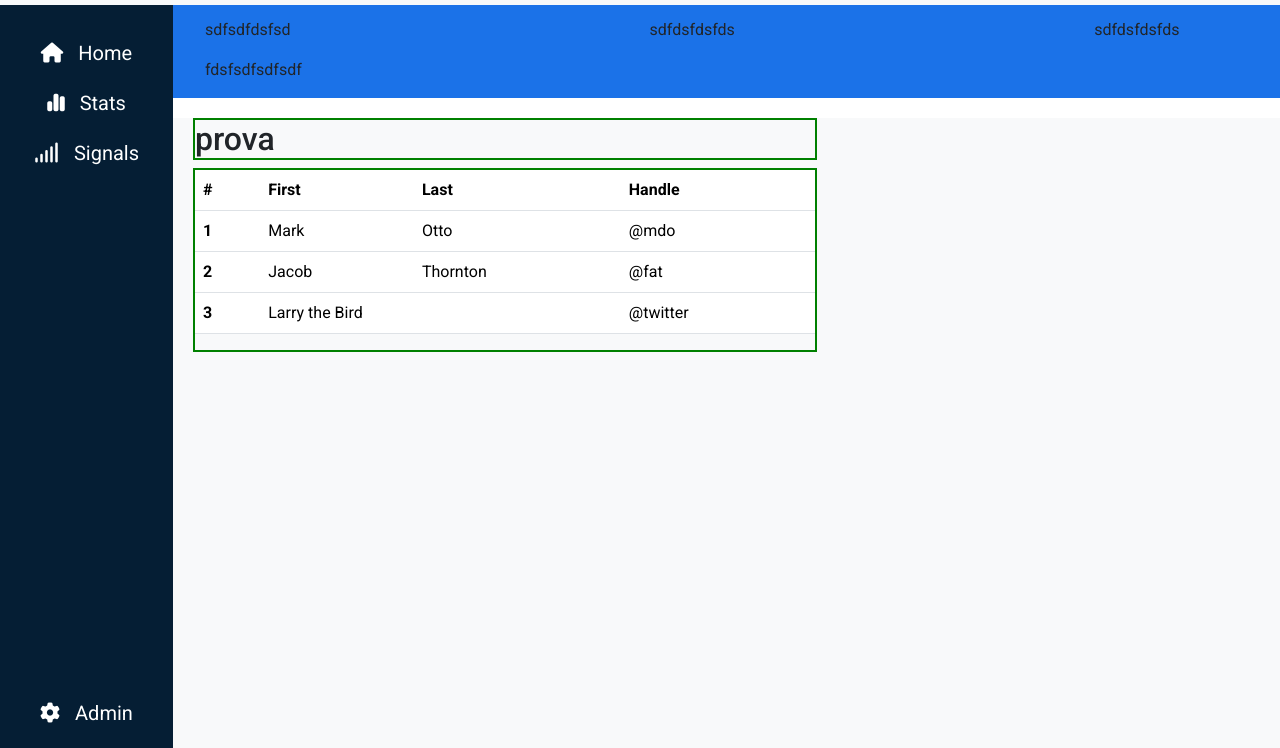
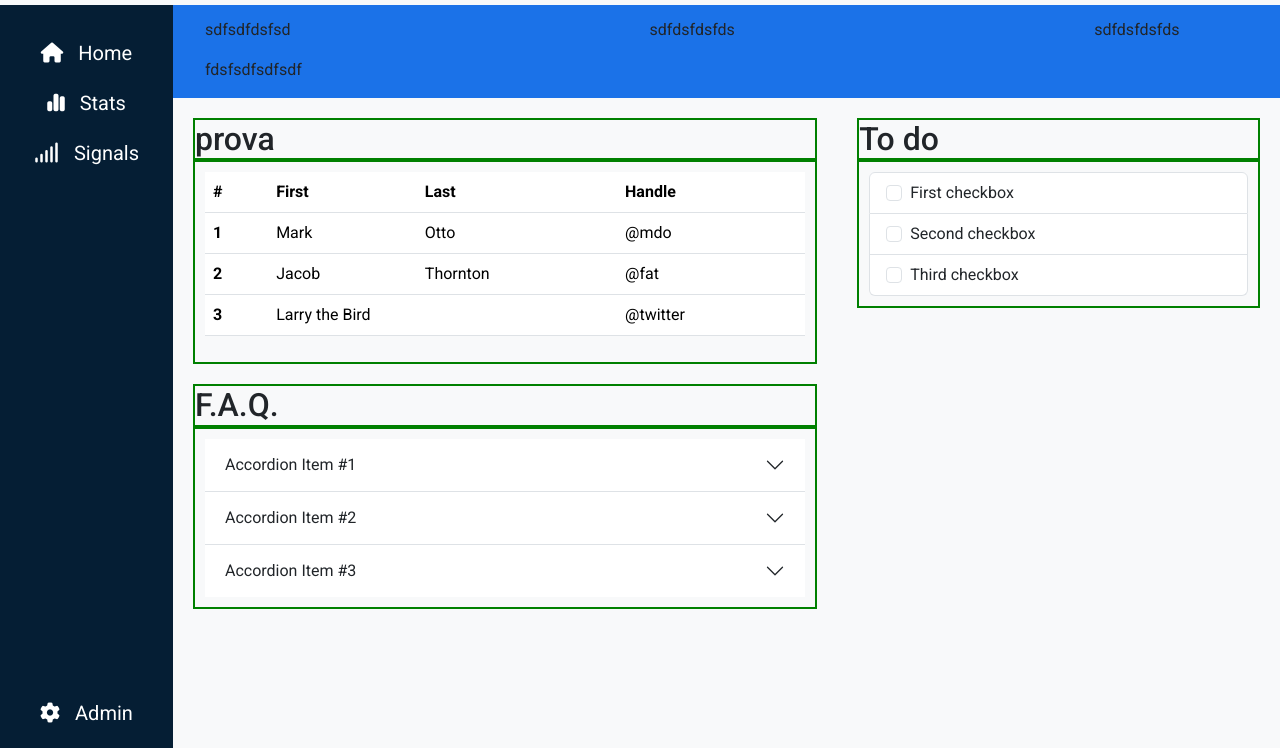
Before and after one commit to MirkoGLostia/html-css-bootstrap-dashboard, a plain HTML site: page index.html in a window 1280 px wide. Shown: the part 52-800 px from the top of the page. Drawn offline with nearby package versions, Linux system fonts and the light colour scheme.

Commit message:
main-faq-and-to-do-macro

```diff
--- a/css/medium-style.css
+++ b/css/medium-style.css
@@ -17,6 +17,10 @@
 
     /* main body */
 
+    #main-content-container {
+        display: flex;
+    }
+
     #container-left {
         width: 60%;
     }
--- a/css/style.css
+++ b/css/style.css
@@ -123,15 +123,16 @@
             width: 100%;
         }
 
+        .main-info-container {
+            margin: 20px;
+            border-collapse: collapse;
+        }
 
+        .main-info-container > h2, .main-info-container > div {
+            border: solid green 2px;
+            margin: 0;
+        }
 
-            /* class */
-
-            #class-info {
-                margin: 20px;
-                border-collapse: collapse;
-            }
-
-            #class-info > h2, #class-info > div {
-                border: solid green 2px;
-            }
+        .main-info-container > div {
+            padding: 10px;
+        }
--- a/index.html
+++ b/index.html
@@ -171,7 +171,7 @@
             <div id="container-left">
 
               <!-- class -->
-              <div id="class-info">
+              <div class="main-info-container">
                 <h2>prova</h2>
                 <div>
                   <table class="table table-hover">
@@ -207,12 +207,69 @@
               </div>
 
               <!-- faq -->
+              <div class="main-info-container">
 
-
+                <h2>F.A.Q.</h2>
+                <div class="accordion accordion-flush" id="accordionFlushExample">
+                    <div class="accordion-item">
+                      <h2 class="accordion-header">
+                        <button class="accordion-button collapsed" type="button" data-bs-toggle="collapse" data-bs-target="#flush-collapseOne" aria-expanded="false" aria-controls="flush-collapseOne">
+                          Accordion Item #1
+                        </button>
+                      </h2>
+                      <div id="flush-collapseOne" class="accordion-collapse collapse" data-bs-parent="#accordionFlushExample">
+                        <div class="accordion-body">
+                          Placeholder content for this accordion, which is intended to demonstrate the <code>.accordion-flush</code> class. This is the first item's accordion body.
+                        </div>
+                      </div>
+                    </div>
+                    <div class="accordion-item">
+                      <h2 class="accordion-header">
+                        <button class="accordion-button collapsed" type="button" data-bs-toggle="collapse" data-bs-target="#flush-collapseTwo" aria-expanded="false" aria-controls="flush-collapseTwo">
+                          Accordion Item #2
+                        </button>
+                      </h2>
+                      <div id="flush-collapseTwo" class="accordion-collapse collapse" data-bs-parent="#accordionFlushExample">
+                        <div class="accordion-body">Placeholder content for this accordion, which is intended to demonstrate the <code>.accordion-flush</code> class. This is the second item's accordion body. Let's imagine this being filled with some actual content.</div>
+                      </div>
+                    </div>
+                    <div class="accordion-item">
+                      <h2 class="accordion-header">
+                        <button class="accordion-button collapsed" type="button" data-bs-toggle="collapse" data-bs-target="#flush-collapseThree" aria-expanded="false" aria-controls="flush-collapseThree">
+                          Accordion Item #3
+                        </button>
+                      </h2>
+                      <div id="flush-collapseThree" class="accordion-collapse collapse" data-bs-parent="#accordionFlushExample">
+                        <div class="accordion-body">Placeholder content for this accordion, which is intended to demonstrate the <code>.accordion-flush</code> class. This is the third item's accordion body. Nothing more exciting happening here in terms of content, but just filling up the space to make it look, at least at first glance, a bit more representative of how this would look in a real-world application.</div>
+                      </div>
+                    </div>
+                </div>
+              </div>
 
             </div>
 
             <div id="container-right">
+
+              <!-- to do list -->
+              <div class="main-info-container">
+                <h2>To do</h2>
+                <div>
+                  <ul class="list-group">
+                    <li class="list-group-item">
+                      <input class="form-check-input me-1" type="checkbox" value="" id="firstCheckbox">
+                      <label class="form-check-label" for="firstCheckbox">First checkbox</label>
+                    </li>
+                    <li class="list-group-item">
+                      <input class="form-check-input me-1" type="checkbox" value="" id="secondCheckbox">
+                      <label class="form-check-label" for="secondCheckbox">Second checkbox</label>
+                    </li>
+                    <li class="list-group-item">
+                      <input class="form-check-input me-1" type="checkbox" value="" id="thirdCheckbox">
+                      <label class="form-check-label" for="thirdCheckbox">Third checkbox</label>
+                    </li>
+                  </ul>
+                </div>
+              </div>
 
             </div>
 
```
Also changed, not shown: test.html (+38 -31 lines). Lines whose indentation alone changed are shown as unchanged.
